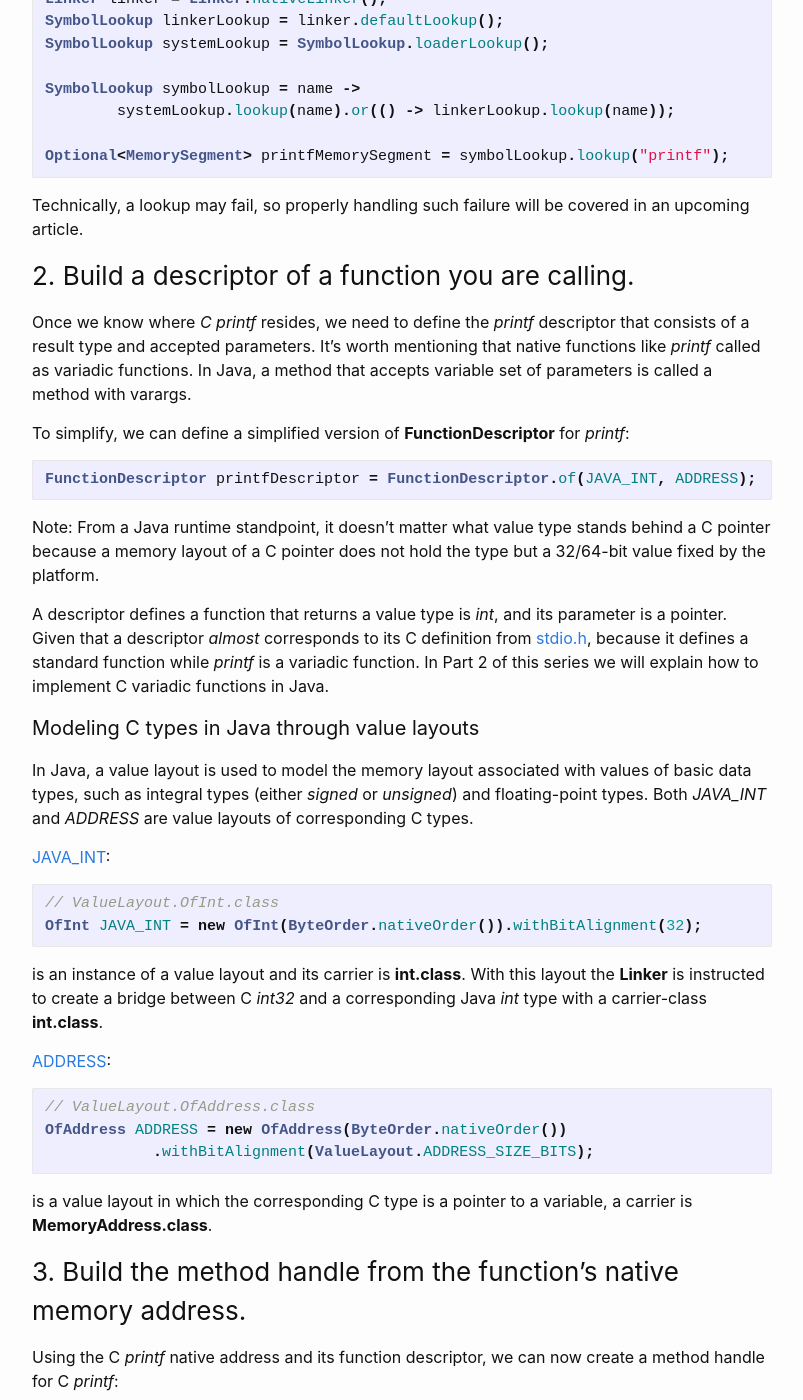
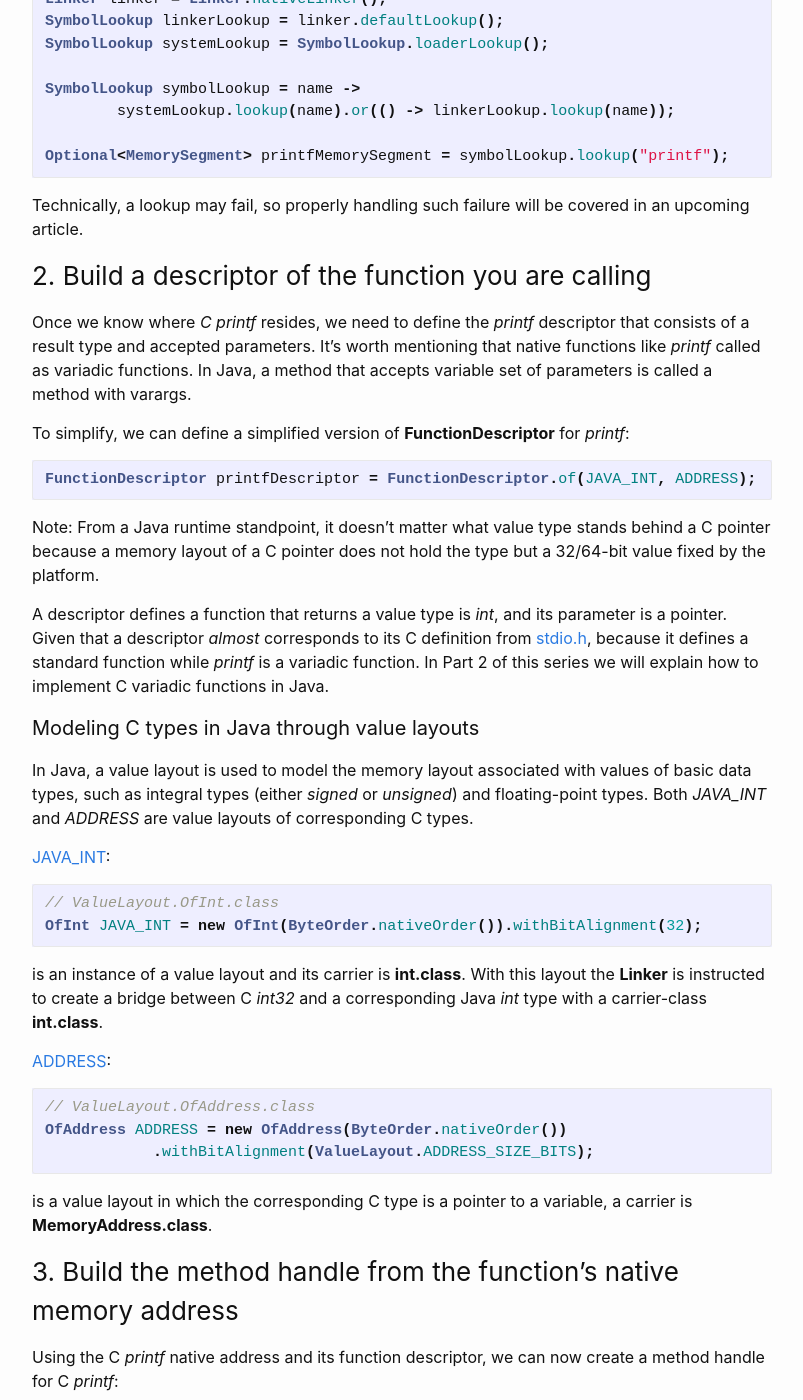
Before and after one commit to denismakogon/denismakogon.github.io, a Jekyll site: the page built from _posts/2022-05-31-introduction-to-project-panama-part-1.markdown, in a window 1280 px wide and 1400 px high, scrolled down 2860 px. Shown: the whole window, without its empty margins (238-1041 px from the left). Built offline with Jekyll 4.4.1, drawn with Linux system fonts in a browser that asks for light colours; some of the changed text lies outside the part shown.

````diff
--- a/_posts/2022-05-31-introduction-to-project-panama-part-1.markdown
+++ b/_posts/2022-05-31-introduction-to-project-panama-part-1.markdown
@@ -86,7 +87,7 @@ int     printf(const char * __restrict, ...)
 
 To write a Java-based "Hello World" application that uses native printf functions, we need to:
 
-### 1. Find the address of the native function.
+### 1. Find the address of the native function
 
 First, we need to search for the native memory address of the [_printf_](https://www.cplusplus.com/reference/cstdio/printf/) function:
 ```java
@@ -103,7 +104,7 @@ Optional<MemorySegment> printfMemorySegment = symbolLookup.lookup("printf");
 
 Technically, a lookup may fail, so properly handling such failure will be covered in an upcoming article.
 
-### 2. Build a descriptor of a function you are calling.
+### 2. Build a descriptor of the function you are calling
 
 Once we know where _C printf_ resides, we need to define the _printf_ descriptor that consists of a result type and accepted parameters.
 It's worth mentioning that native functions like _printf_ called as variadic functions.
@@ -146,7 +147,7 @@ OfAddress ADDRESS = new OfAddress(ByteOrder.nativeOrder())
 ```
 is a value layout in which the corresponding C type is a pointer to a variable, a carrier is **MemoryAddress.class**.
 
-### 3. Build the method handle from the function's native memory address.
+### 3. Build the method handle from the function's native memory address
 
 Using the C _printf_ native address and its function descriptor, we can now create a method handle for C _printf_:
 ```java
@@ -165,7 +166,7 @@ Now that the necessary concepts have been explained, we can extend both definiti
 * An _upcall_ is an invocation of some code written in Java through a **MethodHandle** converted into a native memory segment that could then be passed to native functions as a function pointer.
 
 
-### 4. Allocate native memory.
+### 4. Allocate native memory
 
 We need somehow to bind Java objects to native memory segments to make sure C _printf_ can access them.
 
@@ -239,5 +240,5 @@ Several points need to be tackled when invoking native code from Java using the
 
 ## Code listing
 
-You may find sources for this chapter here [github.com/denismakogon/openjdk-project-samples](https://github.com/denismakogon/openjdk-project-samples/blob/master/Panama.md#openjdk-panama-part-1).
-<script src="https://emgithub.com/embed.js?target=https%3A%2F%2Fgithub.com%2Fdenismakogon%2Fopenjdk-project-samples%2Fblob%2Fmaster%2Fsrc%2Fmain%2Fjava%2Fcom%2Fopenjdk%2Fsamples%2Fpanama%2Fpart_1%2FPrintfSimplified.java&style=github&showBorder=off&showLineNumbers=off&showFileMeta=on&showCopy=on"></script>
+You may find sources for this chapter [here](https://github.com/denismakogon/openjdk-project-samples/blob/master/Panama.md#openjdk-panama-part-1).
+<script src="https://emgithub.com/embed.js?target=https%3A%2F%2Fgithub.com%2Fdenismakogon%2Fopenjdk-project-samples%2Fblob%2Fmaster%2Fsrc%2Fmain%2Fjava%2Fcom%2Fjava_devrel%2Fsamples%2Fpanama%2Fpart_1%2FPrintfSimplified.java&style=github&showBorder=off&showLineNumbers=off&showFileMeta=on&showCopy=on"></script>
````
Also changed, not shown: other parts of _posts/2022-05-31-introduction-to-project-panama-part-1.markdown (+1 -0 lines).
